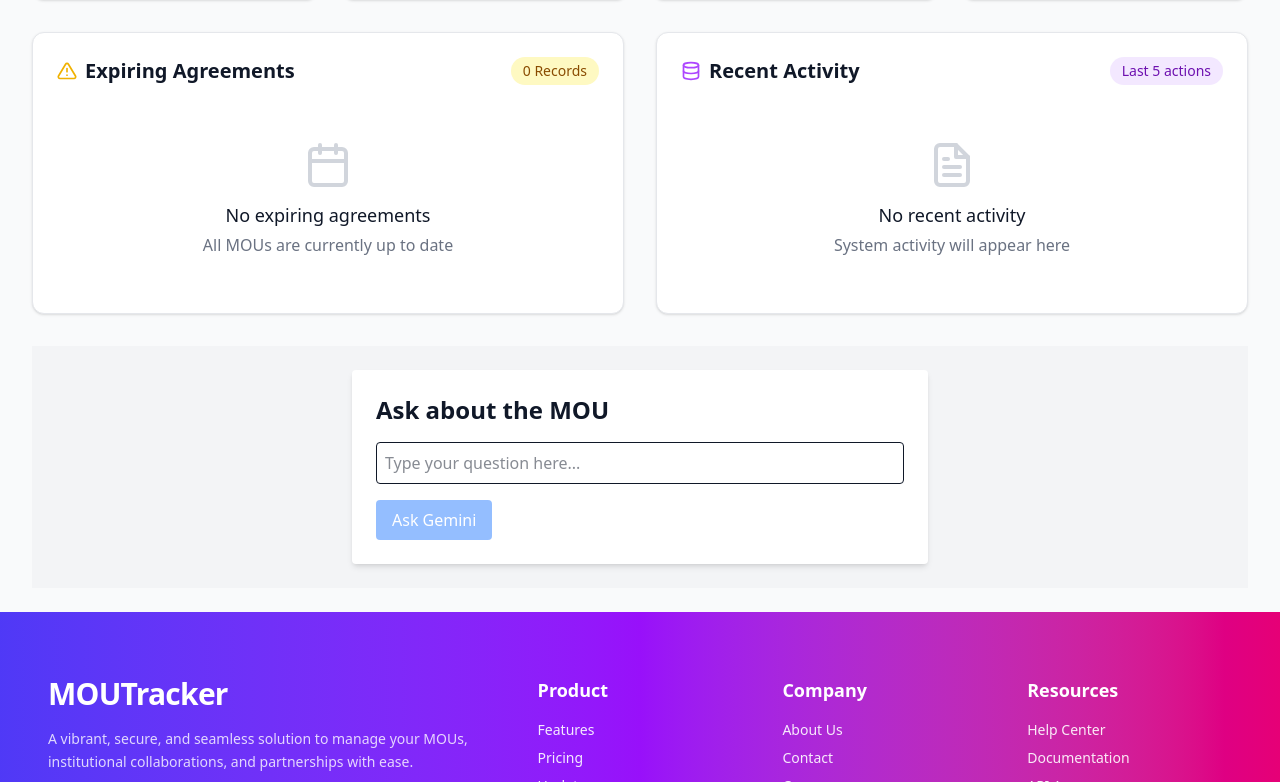
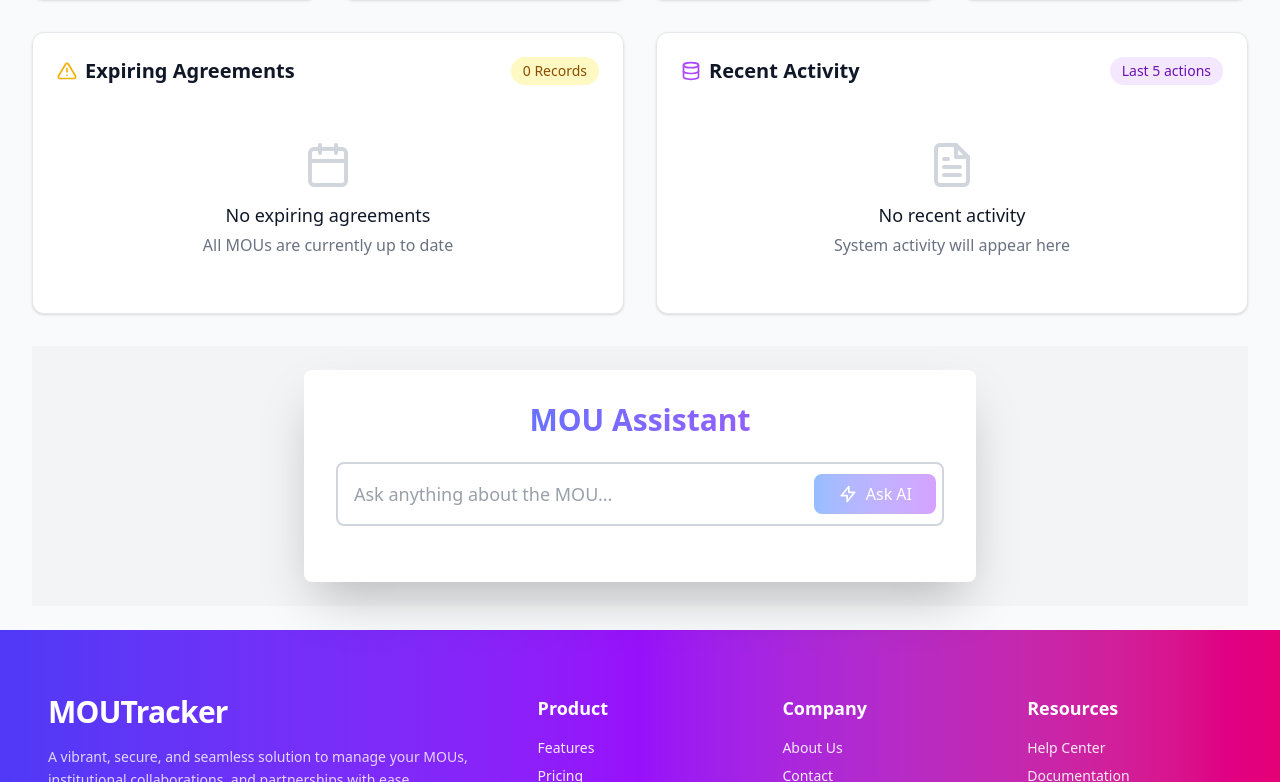
Before and after one commit to JithuMorrison/Axiora, a React (Vite) app: page /admindash in a window 1280 px wide. Shown: the part 506-1288 px from the top of the page. Built offline with nearby package versions, Linux system fonts and the light colour scheme.

Commit message:
modified UI

```diff
--- a/src/gemini.jsx
+++ b/src/gemini.jsx
@@ -62,26 +62,47 @@ function MOUChatbot() {
 
   return (
     <div className="flex flex-col items-center justify-center bg-gray-100 p-6">
-      <div className="w-full max-w-xl bg-white shadow-md rounded p-6">
-        <h2 className="text-2xl font-bold mb-4">Ask about the MOU</h2>
+      <div className="w-full max-w-2xl bg-white shadow-2xl rounded-lg p-8 transition-all duration-300 hover:shadow-xl">
+        <h2 className="text-3xl font-bold mb-6 text-gray-800 text-center bg-gradient-to-r from-blue-500 to-purple-500 bg-clip-text text-transparent">
+          MOU Assistant
+        </h2>
+        <div className="relative mb-6">
           <input
             type="text"
             value={question}
             onChange={(e) => setQuestion(e.target.value)}
-          placeholder="Type your question here..."
-          className="w-full p-2 border rounded mb-4"
+            placeholder="Ask anything about the MOU..."
+            className="w-full p-4 pr-12 border-2 border-gray-300 rounded-lg focus:border-blue-500 focus:ring-2 focus:ring-blue-200 transition-all duration-300 text-gray-700 text-lg"
           />
           <button
             onClick={sendToGemini}
             disabled={loading || !question.trim()}
-          className="bg-blue-500 text-white px-4 py-2 rounded hover:bg-blue-600 disabled:opacity-50"
+            className="absolute right-2 top-1/2 transform -translate-y-1/2 bg-gradient-to-r from-blue-500 to-purple-500 text-white px-6 py-2 rounded-lg hover:from-blue-600 hover:to-purple-600 disabled:opacity-50 disabled:cursor-not-allowed transition-all duration-300 flex items-center gap-2"
           >
-          {loading ? "Thinking..." : "Ask Gemini"}
+            {loading ? (
+              <>
+                <span className="animate-spin rounded-full h-5 w-5 border-b-2 border-white"></span>
+                <span>Processing...</span>
+              </>
+            ) : (
+              <>
+                <svg className="w-5 h-5" fill="none" stroke="currentColor" viewBox="0 0 24 24">
+                  <path strokeLinecap="round" strokeLinejoin="round" strokeWidth="2" d="M13 10V3L4 14h7v7l9-11h-7z" />
+                </svg>
+                <span>Ask AI</span>
+              </>
+            )}
           </button>
+        </div>
         {response && (
-          <div className="mt-6 p-4 bg-gray-50 border rounded shadow">
-            <h3 className="font-semibold mb-2">Answer:</h3>
-            <p className="text-gray-800 whitespace-pre-wrap">{response}</p>
+          <div className="mt-8 p-6 bg-gradient-to-br from-gray-50 to-white border border-gray-200 rounded-lg shadow-inner animate-fadeIn">
+            <h3 className="font-bold text-xl mb-4 text-gray-800 flex items-center gap-2">
+              <svg className="w-6 h-6 text-blue-500" fill="none" stroke="currentColor" viewBox="0 0 24 24">
+                <path strokeLinecap="round" strokeLinejoin="round" strokeWidth="2" d="M9 12l2 2 4-4m6 2a9 9 0 11-18 0 9 9 0 0118 0z" />
+              </svg>
+              Response
+            </h3>
+            <p className="text-gray-700 text-lg leading-relaxed whitespace-pre-wrap">{response}</p>
           </div>
         )}
       </div>
```
Lines whose indentation alone changed are shown as unchanged.
